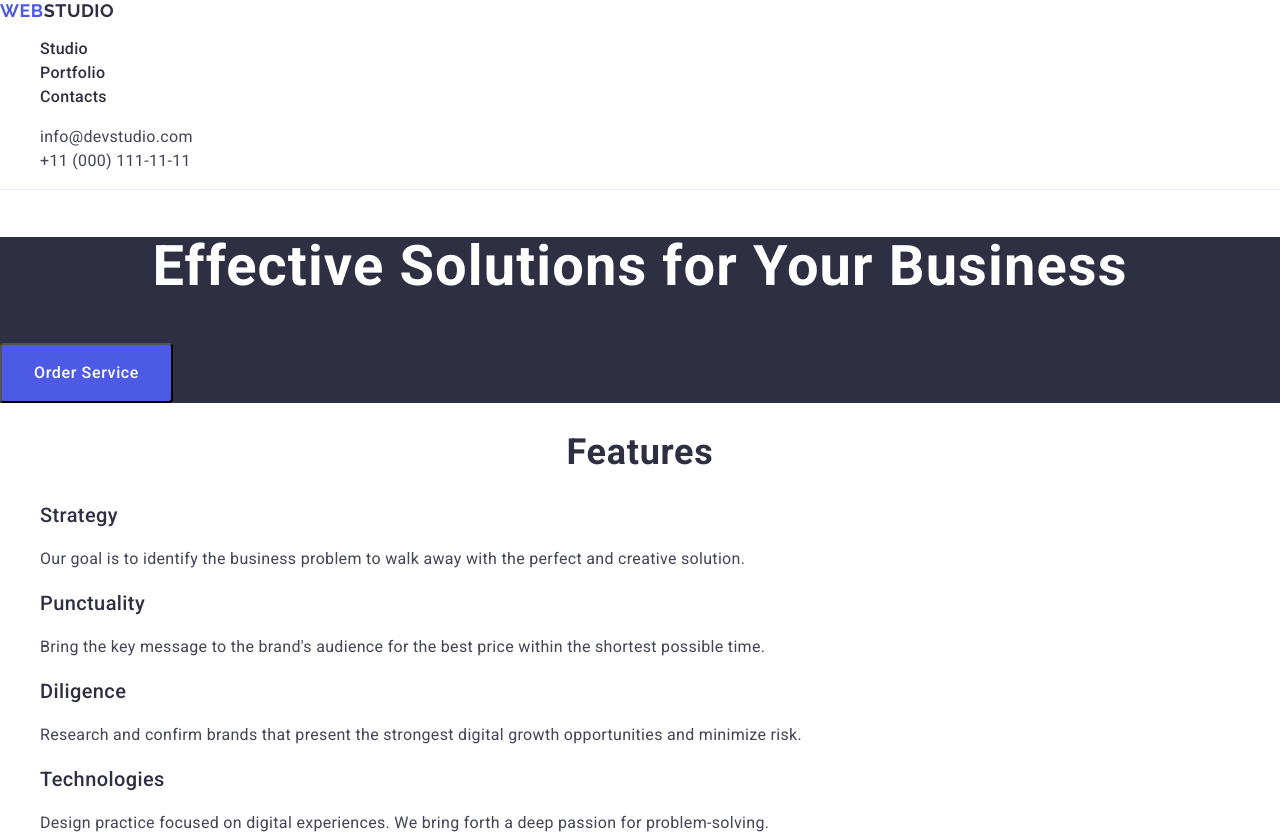
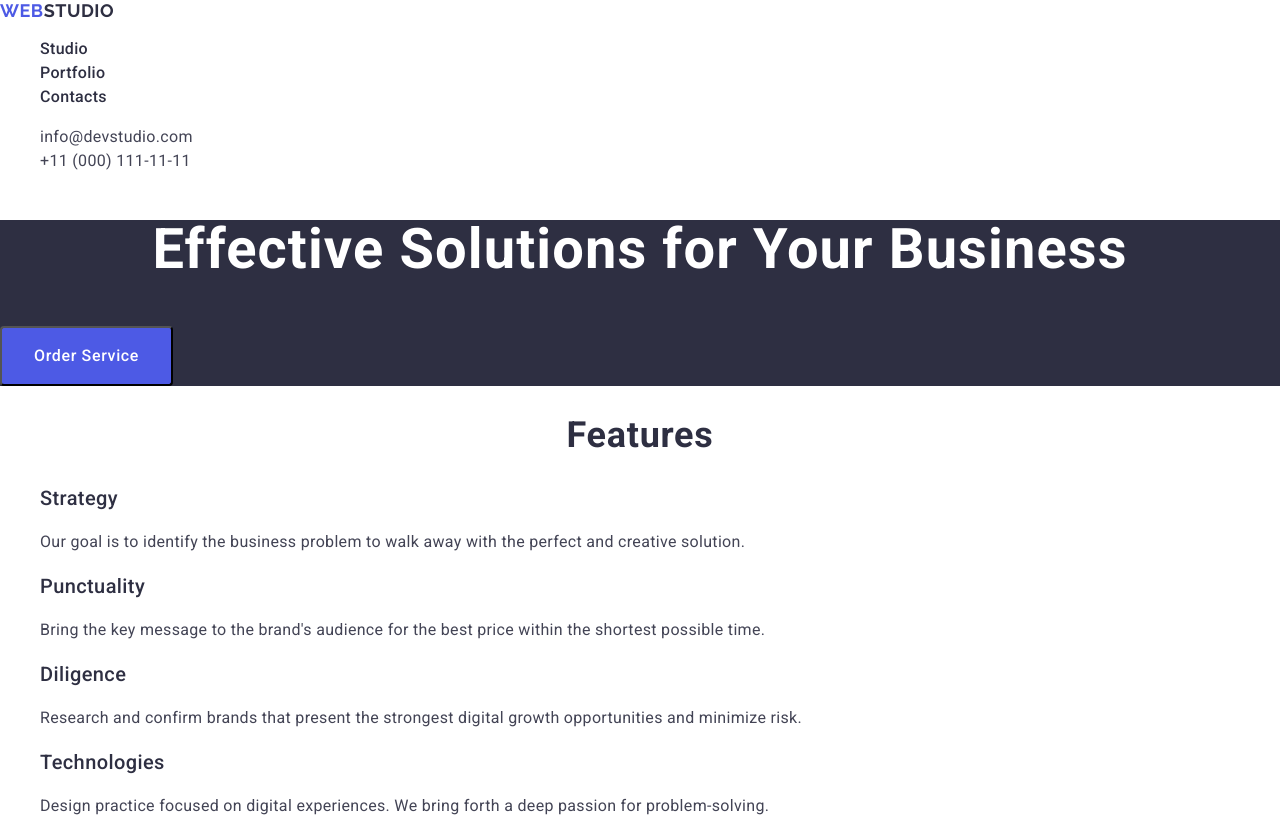
Before and after one commit to SO-Grifano/goit-markup-hw-02, a plain HTML site: page index.html in a window 1280 px wide. Shown: the top 838 px of the page. Drawn offline with nearby package versions, Linux system fonts and the light colour scheme.

Commit message:
018 - remove border-bottom for header

```diff
--- a/css/styles.css
+++ b/css/styles.css
@@ -35,7 +35,6 @@ h1 {
 /* Header & Navbar */
 .header {
   background-color: #fff;
-  border-bottom: 1px solid #e7e9fc;
 }
 
 .main-logo {
```
